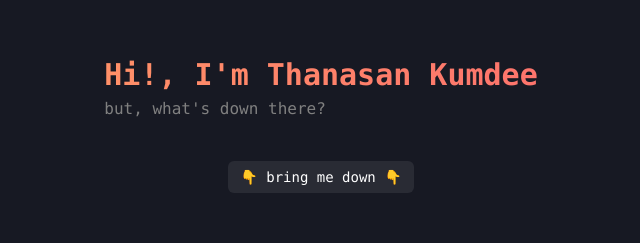
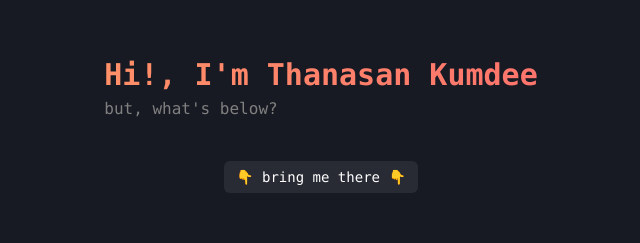
Before and after one commit to itzmeowww/thnsnkmd, a Next.js app: page / in a window 1280 px wide. Shown: the part 268-511 px from the top of the page, without its empty margins (319-959 px from the left). Built offline with nearby package versions, Linux system fonts and the light colour scheme.

Commit message:
minor wording

```diff
--- a/src/pages/index.tsx
+++ b/src/pages/index.tsx
@@ -33,12 +33,12 @@ const Index = () => {
             fontWeight="thin"
             color="grey"
           >
-            but, what's down there?
+            but, what's below?
           </Text>
         </ScaleFade>
         <Box height="5vh" w="100%"></Box>
         <Button size="sm" fontFamily="mono" fontWeight="thin" onClick={scroll}>
-          👇 bring me down 👇
+          👇 bring me there 👇
         </Button>
       </Container>
       <Container minH="100vh" pb="20vh">
```
